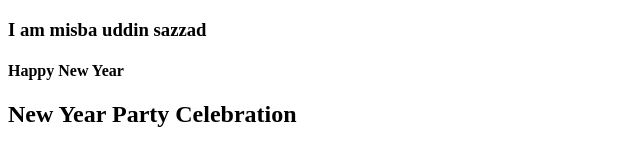
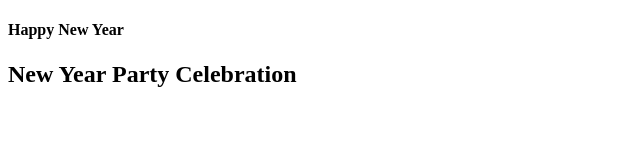
Before and after one commit to misbah14825/Misbah-1st-Assignment, a plain HTML site: page index.html/index.html in a window 1280 px wide. Shown: the whole page, without its empty margins (0-640 px from the left). Drawn offline with Linux system fonts and the light colour scheme.

```diff
--- a/index.html/index.html
+++ b/index.html/index.html
@@ -6,7 +6,7 @@
     <title>hello it's me </title> <link rel="stylesheet" href="style.css">
 </head>
 <body>
-<H3>I am misba uddin sazzad</H3>
+
     <header class="header">
         <nav>
             <div>
```
